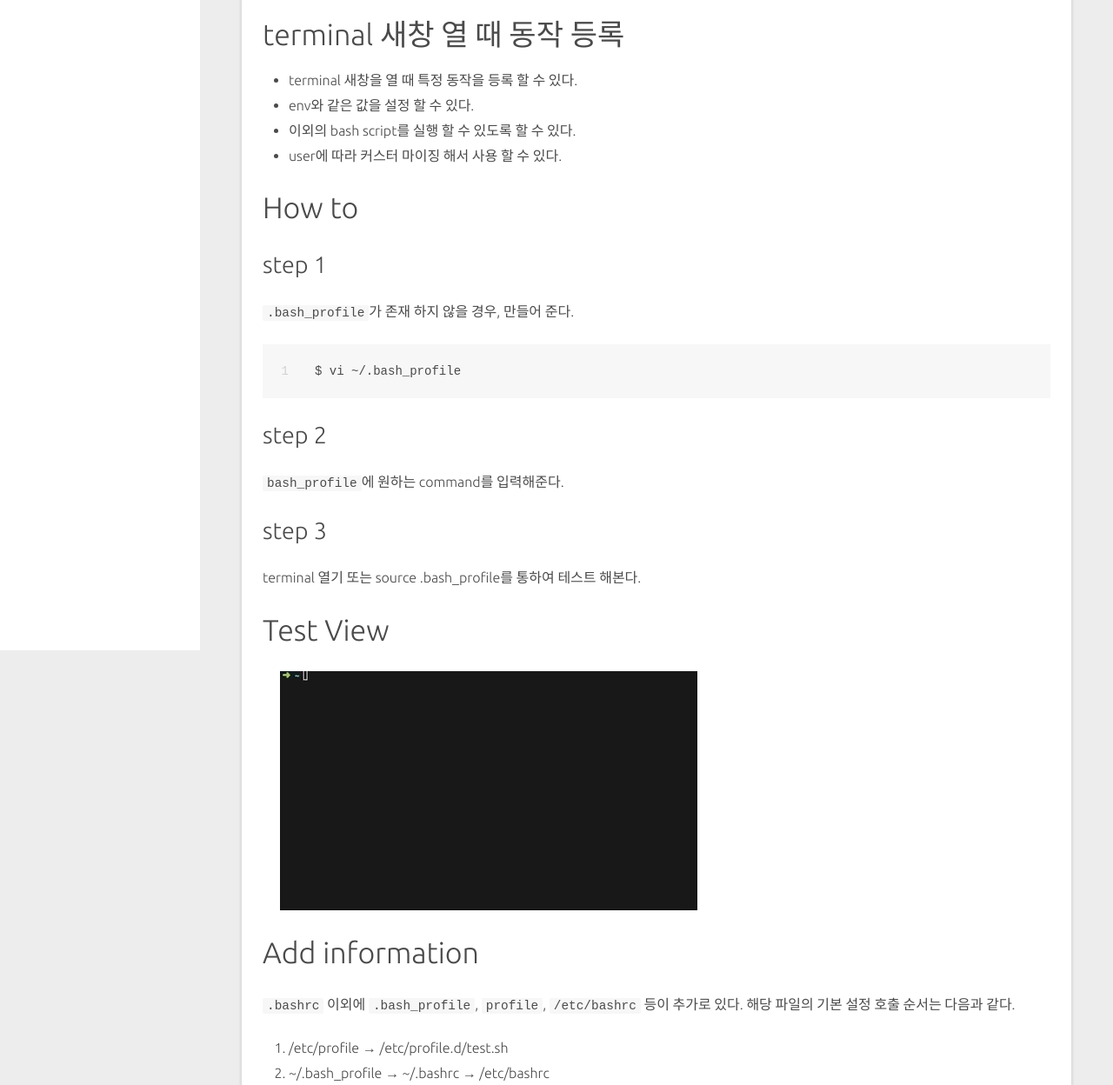
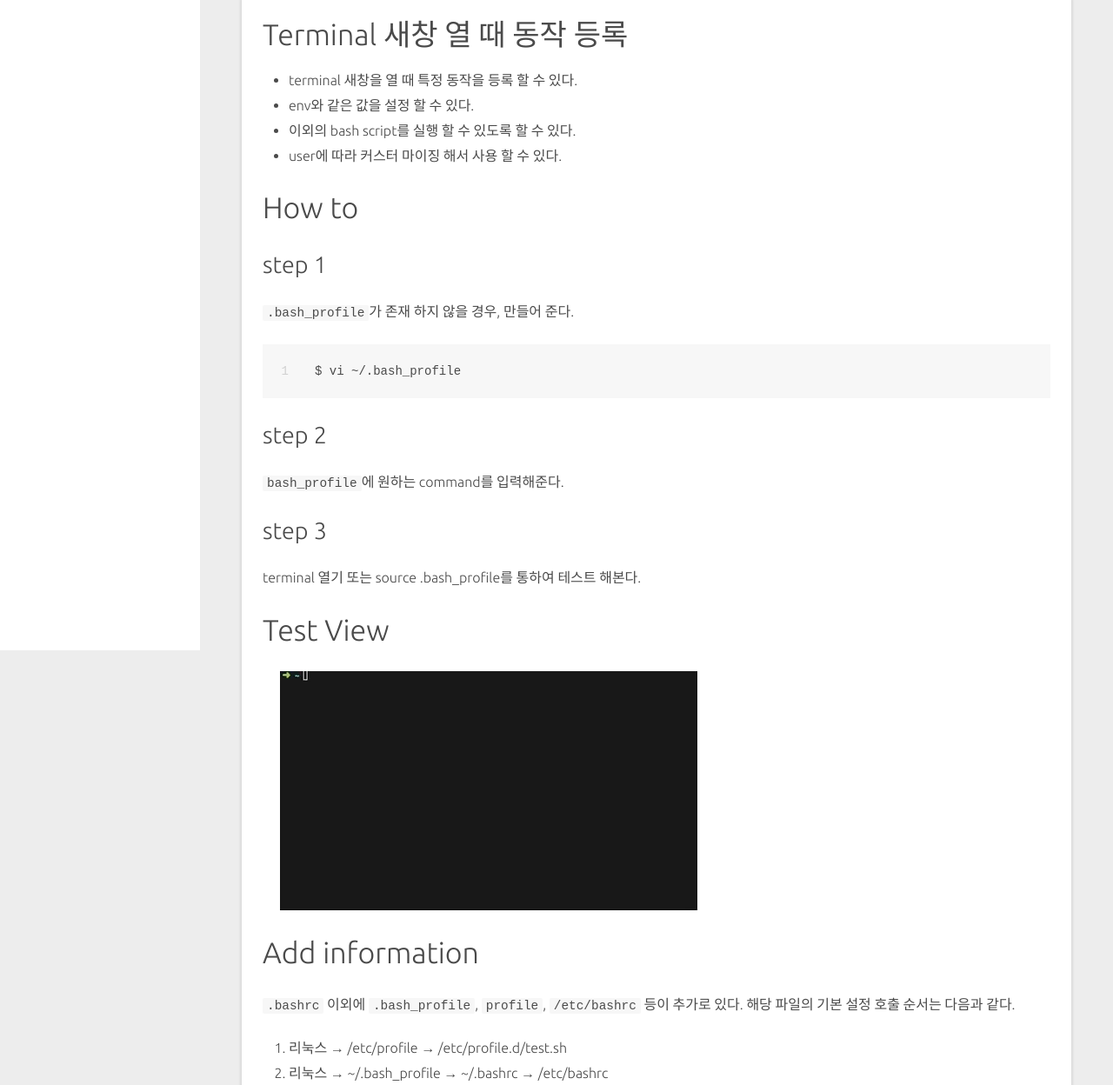
Before and after one commit to Ohen/hexo-blog, a plain HTML site: page posts/terminal-bashrc.html in a window 1280 px wide. Shown: the part 52-1300 px from the top of the page at 87% size. Drawn offline with nearby package versions, Linux system fonts and the light colour scheme; a script that the page names is missing.

Commit message:
Site updated: 2019-02-18 17:57:17

```diff
--- a/posts/terminal-bashrc.html
+++ b/posts/terminal-bashrc.html
@@ -32,7 +32,7 @@
     <div class="dc-card">
       <div id="react-search-results-root"></div>
       <div id="page-content" class="doc-formatting">
-        <h1 id="terminal-새창-열-때-동작-등록"><a href="#terminal-새창-열-때-동작-등록" class="headerlink" title="terminal 새창 열 때 동작 등록"></a>terminal 새창 열 때 동작 등록</h1><ul>
+        <h1 id="Terminal-새창-열-때-동작-등록"><a href="#Terminal-새창-열-때-동작-등록" class="headerlink" title="Terminal 새창 열 때 동작 등록"></a>Terminal 새창 열 때 동작 등록</h1><ul>
 <li>terminal 새창을 열 때 특정 동작을 등록 할 수 있다. </li>
 <li>env와 같은 값을 설정 할 수 있다. </li>
 <li>이외의 bash script를 실행 할 수 있도록 할 수 있다. </li>
@@ -44,8 +44,8 @@
 <h1 id="Test-View"><a href="#Test-View" class="headerlink" title="Test View"></a>Test View</h1><p><img src="../images/posts/terminal-bashrc/image1.gif" alt="View"></p>
 <h1 id="Add-information"><a href="#Add-information" class="headerlink" title="Add information"></a>Add information</h1><p><code>.bashrc</code> 이외에 <code>.bash_profile</code>, <code>profile</code>, <code>/etc/bashrc</code> 등이 추가로 있다. 해당 파일의 기본 설정 호출 순서는 다음과 같다.</p>
 <ol>
-<li>/etc/profile → /etc/profile.d/test.sh</li>
-<li>~/.bash_profile → ~/.bashrc → /etc/bashrc</li>
+<li>리눅스 → /etc/profile → /etc/profile.d/test.sh</li>
+<li>리눅스 → ~/.bash_profile → ~/.bashrc → /etc/bashrc</li>
 </ol>
 
         <div id="react-support-footer-root"></div>
```
Also changed, not shown: lunr.json (+1 -1 lines), posts/introduction.html (+4 -1 lines).
